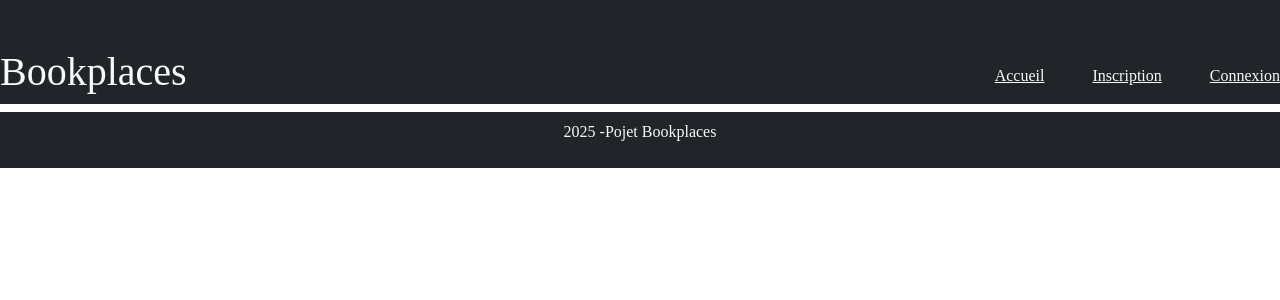
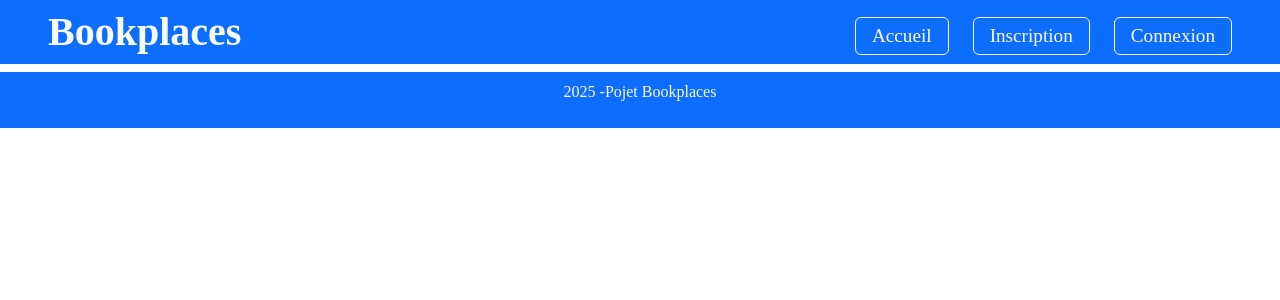
Before and after one commit to franktinongbe/MyBiblio, a React (Vite) app: page / in a window 1280 px wide. Shown: the top 300 px of the page. Built offline with nearby package versions, Linux system fonts and the light colour scheme; no server answers.

Commit message:
[UPDATED] Pages

```diff
--- a/src/App.jsx
+++ b/src/App.jsx
@@ -3,6 +3,8 @@ import { BrowserRouter as Router, Route, Routes } from "react-router-dom";
 import Home from "./components/Home";
 import Navbar from "./components/partials/NavBar";
 import Footer from "./components/partials/Footer";
+import Connexion from "./components/Connexion";
+import Inscription from "./components/Inscription";
 import axios from 'axios'
 
 
@@ -19,6 +21,8 @@ function App() {
       <Navbar />
       <Routes>
       <Route path="/Home" element={<Home />} />
+      <Route path="/Log in" element={<Connexion />} />
+      <Route path="/Sign in" element={<Inscription />} />
 
       </Routes>
       <Footer/>
--- a/src/components/Connexion.jsx
+++ b/src/components/Connexion.jsx
@@ -35,8 +35,8 @@ const Connexion = () => {
   };
 
   return (
-    <div className="container d-flex justify-content-center align-items-center vh-100 bg-light">
-      <div className="card shadow-lg p-4 rounded" style={{ maxWidth: '400px', width: '100%' }}>
+    <div className="vh-100 vw-100 d-flex justify-content-center align-items-center bg-light shadow-lg">
+      <div className="card p-4 rounded" style={{ maxWidth: '400px', width: '100%' }}>
         <div className="card-body">
           <h2 className="card-title text-center mb-4">Connexion</h2>
           {error && <div className="alert alert-danger">{error}</div>}
@@ -68,7 +68,7 @@ const Connexion = () => {
             </div>
           </form>
           <div className="mt-3 text-center">
-            <p className="mb-0">Pas de compte? <a href="/Log in">S'inscrire</a></p>
+            <p className="mb-0">Pas de compte? <a href="/Sign in">S'inscrire</a></p>
           </div>
         </div>
       </div>
--- a/src/components/Inscription.jsx
+++ b/src/components/Inscription.jsx
@@ -1,5 +1,4 @@
 import React, { useState } from "react";
-import App from "../App";
 import {
 	Container,
 	Row,
@@ -10,13 +9,13 @@ import {
 	Alert,
 } from "react-bootstrap";
 
-
 const Inscription = () => {
 	const [formData, setFormData] = useState({
 		firstName: "",
 		lastName: "",
 		email: "",
 		phone: "",
+		password:"",
 		message: "",
 		subscription: false,
 	});
@@ -58,6 +57,7 @@ const Inscription = () => {
 				lastName: "",
 				email: "",
 				phone: "",
+				password:"",
 				message: "",
 				subscription: false,
 			});
@@ -74,7 +74,7 @@ const Inscription = () => {
 		<Container className="py-5">
 			<Row className="justify-content-center">
 				<Col md={10} lg={8}>
-					<Card className="shadow-sm border-0">
+					<Card className="shadow-lg border-0">
 						<Card.Header className="bg-primary text-white py-3">
 							<h2 className="h4 mb-0 text-center">Formulaire de contact</h2>
 						</Card.Header>
@@ -157,6 +157,21 @@ const Inscription = () => {
 												value={formData.phone}
 												onChange={handleChange}
 												placeholder="Entrez votre numéro de téléphone"
+												required
+											/>
+										</BootstrapForm.Group>
+									</Col>
+
+									<Col className="mb-3">
+										<BootstrapForm.Group controlId="password">
+											<BootstrapForm.Label>Mot de passe</BootstrapForm.Label>
+											<BootstrapForm.Control
+												type="password"
+												name="password"
+												value={formData.password}
+												onChange={handleChange}
+												placeholder="Entrez votre mot de passe"
+												required
 											/>
 										</BootstrapForm.Group>
 									</Col>
--- a/src/components/partials/Footer.jsx
+++ b/src/components/partials/Footer.jsx
@@ -2,7 +2,7 @@ import React from 'react'
 
 function Footer() {
   return (
-    <footer className='text-center mt-2 p-2 bg-dark '>
+    <footer className= 'd-flex flex-column min-vh-100% bg-primary text-center mt-2 p-2 h-auto'>
       <p className='text-light' style={{fontFamily: "Times New Roman"}} >2025 -Pojet Bookplaces</p>
 
     </footer>
--- a/src/components/partials/NavBar.jsx
+++ b/src/components/partials/NavBar.jsx
@@ -1,23 +1,36 @@
 import React from "react";
 import { Link } from "react-router-dom";
-import 'bootstrap/dist/css/bootstrap.min.css'; // Importing Bootstrap's CSS
-
-
+import 'bootstrap/dist/css/bootstrap.min.css';
 
 function Navbar() {
   return (
-    <header className= 'd-flex justify-content-between align-items-center pt-2 pt-5 text-light w-auto bg-dark'>
-      <h1 className= 'font-weight-bold ' style={{fontFamily: "Times New Roman"}}>Bookplaces</h1>
-      <nav className= 'd-flex gap-5 ' >
-        <Link className='text-light' style={{fontFamily: "Times New Roman"}} to="/Home">Accueil</Link>
-        <Link className='text-light' style={{fontFamily: "Times New Roman"}} to="/Sign in" >Inscription</Link>
-        <Link className='text-light' style={{fontFamily: "Times New Roman"}} to="/Log in" >Connexion</Link>
+    <header className="d-flex justify-content-between align-items-center pt-2  text-light w-auto bg-primary px-5">
+      <h1 className="fw-bold" style={{ fontFamily: "Times New Roman" }}>Bookplaces</h1>
+      <nav className="d-flex gap-4">
+        <Link
+          className="text-light border border-light rounded px-3 py-1"
+          style={{ fontFamily: "Times New Roman", textDecoration: "none", fontSize: "1.2rem" }}
+          to="/Home"
+        >
+          Accueil
+        </Link>
+        <Link
+          className="text-light border border-light rounded px-3 py-1"
+          style={{ fontFamily: "Times New Roman", textDecoration: "none", fontSize: "1.2rem" }}
+          to="/Sign in"
+        >
+          Inscription
+        </Link>
+        <Link
+          className="text-light border border-light rounded px-3 py-1"
+          style={{ fontFamily: "Times New Roman", textDecoration: "none", fontSize: "1.2rem" }}
+          to="/Log in"
+        >
+          Connexion
+        </Link>
       </nav>
     </header>
   );
 }
 
-
-
-
 export default Navbar;
```
